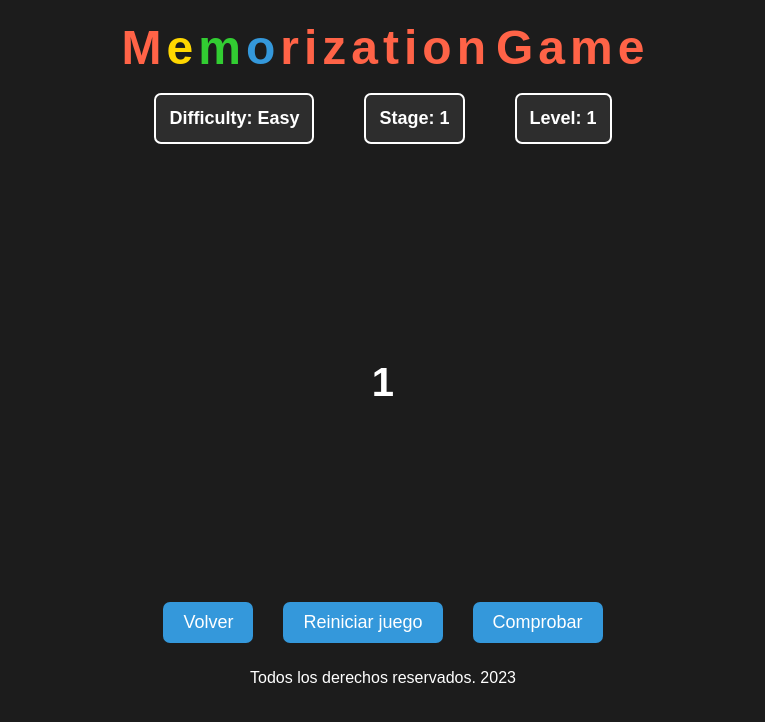
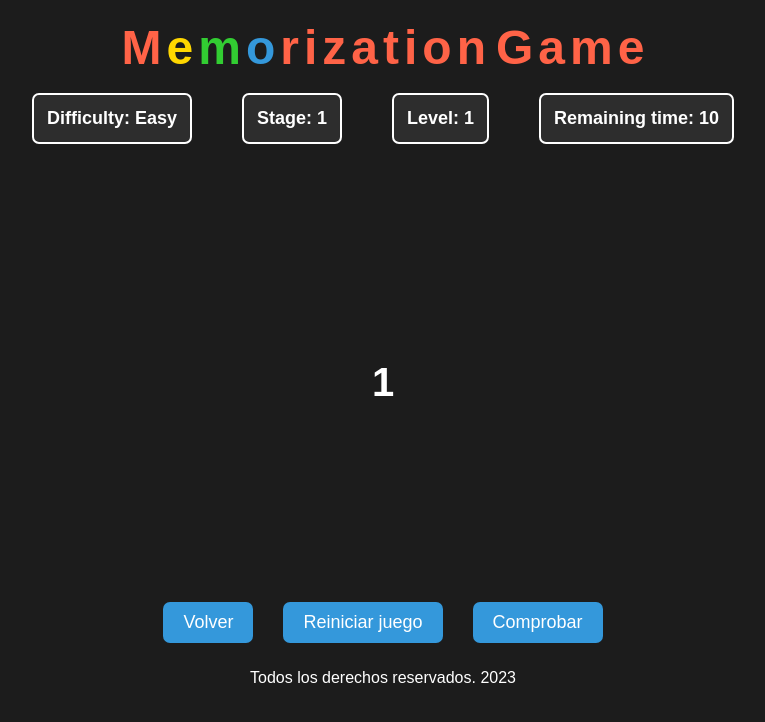
Before and after one commit to Urias-Flores/Memorization-Game-Client, a React (Vite) app: page / in a window 1280 px wide. Both pictures are taken after a click on the button "Play". Shown: the top 722 px of the page, without its empty margins (257-1022 px from the left). Built offline with nearby package versions, Linux system fonts and the light colour scheme.

Commit message:
adding sequecer  component

```diff
--- a/src/App.jsx
+++ b/src/App.jsx
@@ -1,20 +1,29 @@
-import { useState } from 'react'
+import { useState, useEffect } from 'react'
+
 import Title from './components/title'
 import Footer from "./components/footer.jsx";
 import Countdown from './components/countdown'
-import GridImagesAnswer from "./components/gridImagesAnswer.jsx";
+import InGame from "./components/inGame.jsx";
+import Sequencer from "./components/sequencer.jsx";
+
+import {TestImages} from "./models/image.js";
+
 import './styles/App.css'
-import GridImagesSelection from "./components/gridImagesSelection.jsx";
+
 
 
 
 function App() {
-  const [difficulty, setDifficulty] = useState('Easy')
-  const [stage, setStage] = useState(1)
-  const [level, setLevel] = useState(1)
+  const [difficulty, setDifficulty] = useState('Easy');
+  const [stage, setStage] = useState(1);
+  const [level, setLevel] = useState(1);
+  const [remainingTime, setRemainingTime] = useState(10000);
+  const [remainingTimeState, setRemainingTimeState] = useState(10000);
 
-  const [imagesSelected, setImagesSelected] = useState([])
+  const [imagesSelected, setImagesSelected] = useState([]);
+  const [display, setDisplay] = useState('counter');
   const [count, setCount] = useState(3)
+
 
   const [menu, setMenu] = useState(0)
 
@@ -65,47 +74,57 @@ function App() {
               <p>Difficulty: {difficulty}</p>
               <p>Stage: {stage}</p>
               <p>Level: {level}</p>
+              <p>Remaining time: { remainingTimeState / 1000 }</p>
             </div>
 
-            {
-              count > 0 &&
-              <div className="game-zone">
+            <div className='game-zone'>
+              {
+                display === 'counter' &&
                 <Countdown
                   count={count}
                   setCount={setCount}
+                  setDisplay={setDisplay}
                 />
-              </div>
+              }
 
-            }
+              {
+                display === 'sequence' &&
+                <Sequencer
+                  images={TestImages}
+                  displayTime={3000}
+                  setDisplay={setDisplay}
+                />
+              }
 
-
-            {
-              count === 0 &&
-              <div className='game-zone'>
-                <GridImagesAnswer
-                  numberImages={6}
-                  images={imagesSelected}
-                  setImages={setImagesSelected}
-                />
-
-                <GridImagesSelection
+              {
+                display === 'playing' &&
+                <InGame
+                  remainingTime={remainingTime}
+                  setDisplay={setDisplay}
+                  remainingTimeState={remainingTimeState}
+                  setRemainingTimeState={setRemainingTimeState}
+                  setCount={setCount}
                   imagesSelected={imagesSelected}
                   setImagesSelected={setImagesSelected}
                 />
-              </div>
-
-            }
+              }
+            </div>
 
             <div className='actions'>
-              <button className="button" onClick={ () => { setCount(3); setMenu(0) } }>
+              <button className="button" onClick={ () => { setMenu(0) } }>
                 Volver
               </button>
 
-              <button className="button" onClick={ () => { setCount(3); setImagesSelected([]) } }>
+              <button className="button" onClick={ () => {
+                  setImagesSelected([]);
+                  setCount(3)
+                  setDisplay('counter');
+                }
+              }>
                 Reiniciar juego
               </button>
 
-              <button className="button" onClick={ () => { setCount(3) } }>
+              <button className="button" onClick={ () => {  } }>
                 Comprobar
               </button>
             </div>
--- a/src/components/countdown.jsx
+++ b/src/components/countdown.jsx
@@ -1,9 +1,11 @@
 import { useEffect } from 'react'
 
-export default function Countdown({ count, setCount }) {
-
+export default function Countdown({ count, setCount, setDisplay }) {
     useEffect(() => {
-      if (count === 0) return;
+      if (count === 0) {
+        setDisplay('sequence')
+        return
+      }
 
       const interval = setInterval(() => {
         setCount(count - 1);
--- /dev/null
+++ b/src/components/inGame.jsx
@@ -0,0 +1,41 @@
+import GridImagesAnswer from "./gridImagesAnswer.jsx";
+import GridImagesSelection from "./gridImagesSelection.jsx";
+import {useEffect} from "react";
+
+export default function InGame ({ imagesSelected, setImagesSelected, remainingTime, remainingTimeState, setRemainingTimeState, setDisplay, setCount }){
+  useEffect(() => {
+    setTimeout( () => {
+      setCount(3)
+      setDisplay('counter')
+    },  remainingTime)
+  }, [])
+
+  useEffect(() => {
+    if( remainingTimeState === 0 ) {
+      setRemainingTimeState(10000)
+      return;
+    }
+
+    const interval = setInterval( () => {
+      setRemainingTimeState(remainingTimeState - 1000)
+    }, 1000)
+
+    return () => clearInterval(interval)
+  }, [remainingTimeState]);
+
+
+  return (
+    <>
+      <GridImagesAnswer
+        numberImages={6}
+        images={imagesSelected}
+        setImages={setImagesSelected}
+      />
+
+      <GridImagesSelection
+        imagesSelected={imagesSelected}
+        setImagesSelected={setImagesSelected}
+      />
+    </>
+  )
+}
--- /dev/null
+++ b/src/components/sequencer.jsx
@@ -0,0 +1,35 @@
+import { useEffect, useState } from "react";
+
+export default function Sequencer ({ images = [], displayTime, setDisplay}){
+  const [urlState, setUrlState] = useState('');
+  const [counter, setCounter] = useState(0);
+
+  useEffect(() => {
+    const interval = setInterval(() => {
+      if (counter === images.length) {
+        setDisplay('playing')
+        return
+      }
+
+      setUrlState( images[counter].url )
+      setCounter(counter + 1);
+    }, displayTime);
+
+    return () => clearInterval(interval);
+  }, [counter]);
+
+  return (
+    <div className='sequencer'>
+      {
+        urlState.length === 0
+        ?
+          <div className="countdown">
+            <p>¡Inicio!</p>
+          </div>
+
+        :
+          <img src={urlState} alt="sequecer"/>
+      }
+    </div>
+  )
+}
--- a/src/models/image.js
+++ b/src/models/image.js
@@ -18,3 +18,12 @@ export const Images = [
   new Image( 9, `/images/image-9.svg` ),
   new Image( 10, `/images/image-10.svg` ),
 ]
+
+export const TestImages = [
+  new Image( 1, `/images/image-3.svg` ),
+  new Image( 2, `/images/image-2.svg` ),
+  new Image( 3, `/images/image-6.svg` ),
+  new Image( 4, `/images/image-9.svg` ),
+  new Image( 5, `/images/image-1.svg` ),
+  new Image( 6, `/images/image-4.svg` ),
+]
--- a/src/styles/App.css
+++ b/src/styles/App.css
@@ -193,3 +193,22 @@ footer img{
 .x-image{
   width: 20px;
 }
+
+.sequencer{
+  border: 2px solid #484848;
+  border-radius: 15px;
+  padding: 5px;
+  margin: 20px 0;
+}
+
+.sequencer img{
+  background-color: #484848;
+  display: flex;
+  align-items: center;
+  justify-content: center;
+  border-radius: 10px;
+  width: 80px;
+  height: 80px;
+  margin: 5px;
+  padding: 10px;
+}
```
